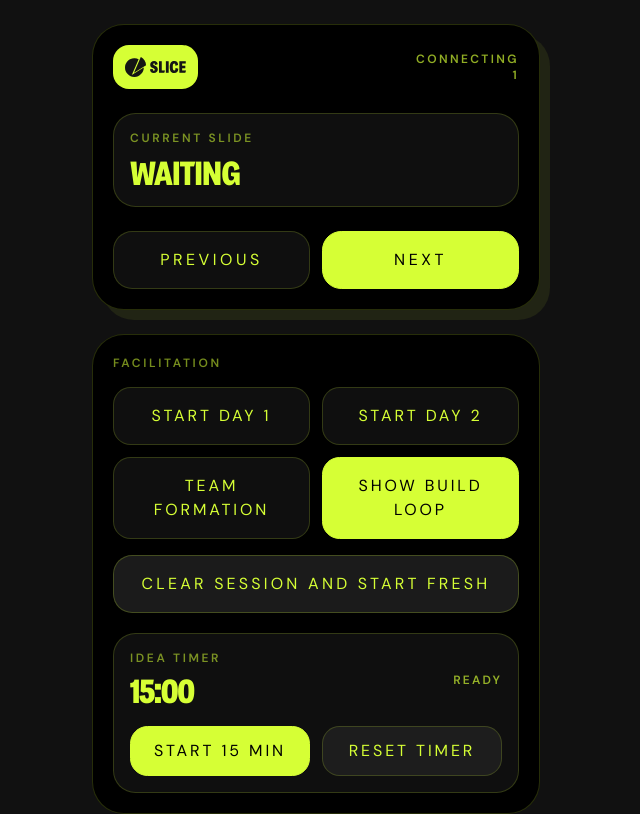
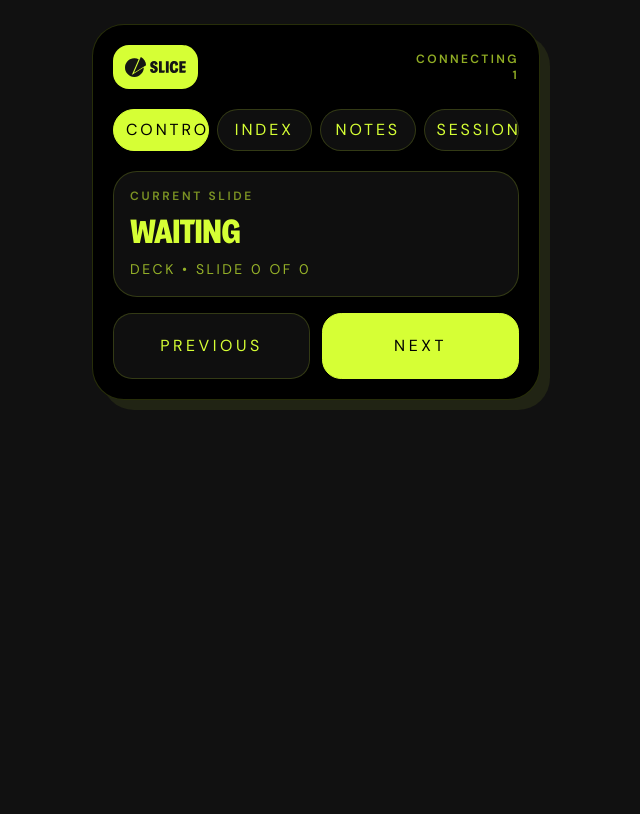
Before and after one commit to kierancrown/slice-hackathon, a Next.js app: page /remote/1 in a window 1280 px wide. Shown: the top 814 px of the page, without its empty margins (324-964 px from the left). Built offline with nearby package versions, Linux system fonts and the light colour scheme.

Commit message:
Enhance Remote Page Client and Build Loop View with Screen Management and Presenter Cues

```diff
--- a/app/remote/[code]/remote-page-client.tsx
+++ b/app/remote/[code]/remote-page-client.tsx
@@ -17,6 +17,8 @@ type RemotePageClientProps = {
   token: string;
 };
 
+type RemoteScreen = "controls" | "index" | "notes" | "session";
+
 function formatRemaining(timer: RealtimeFacilitationTimerState | null, now: number) {
   if (!timer?.startedAt || timer.status !== "running") {
     return "15:00";
@@ -34,6 +36,7 @@ export function RemotePageClient({ code, token }: RemotePageClientProps) {
   const [error, setError] = useState<string | null>(null);
   const [reconnectNonce, setReconnectNonce] = useState(0);
   const [now, setNow] = useState(() => Date.now());
+  const [screen, setScreen] = useState<RemoteScreen>("controls");
 
   const socketRef = useRef<WebSocket | null>(null);
   const reconnectTimerRef = useRef<number | null>(null);
@@ -162,6 +165,7 @@ export function RemotePageClient({ code, token }: RemotePageClientProps) {
   const facilitationTimerLabel = formatRemaining(facilitationTimer, now);
   const facilitationTimerActive =
     facilitationTimer?.status === "running" && facilitationTimer.slideId === "team-formation";
+  const isBuildLoopMode = sessionState?.displayMode === "build-loop";
 
   const send = (message: ClientMessage) => {
     const socket = socketRef.current;
@@ -211,7 +215,7 @@ export function RemotePageClient({ code, token }: RemotePageClientProps) {
     });
   };
 
-  const reset = () => {
+  const resetQuiz = () => {
     if (!currentQuiz) {
       return;
     }
@@ -254,9 +258,47 @@ export function RemotePageClient({ code, token }: RemotePageClientProps) {
     });
   };
 
+  const showSlides = () => {
+    send({
+      type: "display_mode_set",
+      mode: "slides",
+      presenterSecret: token,
+    });
+  };
+
+  const contextualActionLabel = isBuildLoopMode
+    ? "Return to slides"
+    : currentQuiz
+      ? "Reveal answer"
+      : currentSlide?.id === "team-formation"
+        ? facilitationTimerActive
+          ? "Reset timer"
+          : "Start 15 min timer"
+        : null;
+
+  const runContextualAction = () => {
+    if (isBuildLoopMode) {
+      showSlides();
+      return;
+    }
+
+    if (currentQuiz) {
+      reveal();
+      return;
+    }
+
+    if (currentSlide?.id === "team-formation") {
+      if (facilitationTimerActive) {
+        resetIdeaTimer();
+      } else {
+        startIdeaTimer();
+      }
+    }
+  };
+
   return (
     <main className="min-h-screen bg-[#111111] px-5 py-6 text-[#d6ff35]">
-      <div className="mx-auto max-w-md space-y-6">
+      <div className="mx-auto max-w-md space-y-5">
         <div className="rounded-[2rem] border border-[#d6ff35]/18 bg-black px-5 py-5 shadow-[10px_10px_0_rgba(214,255,53,0.08)]">
           <div className="flex items-center justify-between gap-4">
             <div className="rounded-[1rem] bg-[#d6ff35] px-3 py-3">
@@ -274,75 +316,212 @@ export function RemotePageClient({ code, token }: RemotePageClientProps) {
             </div>
           </div>
 
-          <div className="mt-6 rounded-[1.4rem] border border-[#d6ff35]/18 bg-white/6 px-4 py-4">
-            <p className="text-xs font-semibold uppercase tracking-[0.22em] text-[#d6ff35]/55">
-              Current slide
-            </p>
-            <p className="mt-3 font-display text-4xl uppercase leading-[0.9] tracking-[-0.02em]">
-              {currentSlide?.title ?? "Waiting"}
-            </p>
-            {currentSlide ? (
-              <p className="mt-3 text-sm uppercase tracking-[0.18em] text-[#d6ff35]/68">
-                {currentDeck?.title ?? "Deck"} • Slide {currentIndex + 1} of{" "}
-                {currentDeck?.slides.length ?? 0}
-              </p>
-            ) : null}
-            {error ? <p className="mt-3 text-sm text-[#d6ff35]/78">{error}</p> : null}
+          <div className="mt-5 grid grid-cols-4 gap-2">
+            {([
+              ["controls", "Controls"],
+              ["index", "Index"],
+              ["notes", "Notes"],
+              ["session", "Session"],
+            ] as Array<[RemoteScreen, string]>).map(([value, label]) => (
+              <button
+                key={value}
+                type="button"
+                onClick={() => setScreen(value)}
+                className={`rounded-full border px-3 py-2 text-xs font-semibold uppercase tracking-[0.18em] ${
+                  screen === value
+                    ? "border-[#d6ff35] bg-[#d6ff35] text-black"
+                    : "border-[#d6ff35]/18 bg-white/6 text-[#d6ff35]"
+                }`}
+              >
+                {label}
+              </button>
+            ))}
           </div>
 
-          {currentSlide?.speakerNotes ? (
-            <div className="mt-6 rounded-[1.4rem] border border-[#d6ff35]/18 bg-[#d6ff35] px-4 py-4 text-black">
-              <p className="text-xs font-semibold uppercase tracking-[0.22em] text-black/55">
-                Speaker notes
-              </p>
-              <p className="mt-3 text-sm leading-relaxed text-black/82">
-                {currentSlide.speakerNotes}
-              </p>
+          {error ? (
+            <div className="mt-4 rounded-[1.2rem] border border-[#d6ff35]/18 bg-white/6 px-4 py-4 text-sm leading-relaxed text-[#d6ff35]/82">
+              {error}
             </div>
           ) : null}
 
-          <div className="mt-6 grid grid-cols-2 gap-3">
+          {screen === "controls" ? (
+            <div className="mt-5 space-y-4">
+              <div className="rounded-[1.5rem] border border-[#d6ff35]/18 bg-white/6 px-4 py-4">
+                <p className="text-xs font-semibold uppercase tracking-[0.22em] text-[#d6ff35]/55">
+                  Current {isBuildLoopMode ? "mode" : "slide"}
+                </p>
+                <p className="mt-3 font-display text-4xl uppercase leading-[0.9] tracking-[-0.02em]">
+                  {isBuildLoopMode ? "Build loop" : currentSlide?.title ?? "Waiting"}
+                </p>
+                <p className="mt-3 text-sm uppercase tracking-[0.18em] text-[#d6ff35]/68">
+                  {isBuildLoopMode
+                    ? "Projector is showing the build loop"
+                    : `${currentDeck?.title ?? "Deck"} • Slide ${currentIndex + 1} of ${currentDeck?.slides.length ?? 0}`}
+                </p>
+              </div>
+
+              <div className="grid grid-cols-2 gap-3">
                 <button
                   type="button"
                   onClick={() => move(-1)}
-              className="rounded-[1.2rem] border border-[#d6ff35]/18 bg-white/6 px-4 py-4 text-sm font-semibold uppercase tracking-[0.22em]"
+                  disabled={isBuildLoopMode}
+                  className="rounded-[1.2rem] border border-[#d6ff35]/18 bg-white/6 px-4 py-5 text-sm font-semibold uppercase tracking-[0.22em] disabled:opacity-40"
                 >
                   Previous
                 </button>
                 <button
                   type="button"
                   onClick={() => move(1)}
-              className="rounded-[1.2rem] border border-[#d6ff35] bg-[#d6ff35] px-4 py-4 text-sm font-semibold uppercase tracking-[0.22em] text-black"
+                  disabled={isBuildLoopMode}
+                  className="rounded-[1.2rem] border border-[#d6ff35] bg-[#d6ff35] px-4 py-5 text-sm font-semibold uppercase tracking-[0.22em] text-black disabled:opacity-40"
                 >
                   Next
                 </button>
               </div>
 
-          {currentQuiz ? (
-            <div className="mt-6 space-y-3">
+              {contextualActionLabel ? (
                 <button
                   type="button"
-                onClick={reveal}
-                className="w-full rounded-[1.2rem] border border-[#d6ff35] bg-[#d6ff35] px-4 py-4 text-sm font-semibold uppercase tracking-[0.22em] text-black"
+                  onClick={runContextualAction}
+                  className="w-full rounded-[1.3rem] border border-[#d6ff35] bg-[#d6ff35] px-4 py-4 text-sm font-semibold uppercase tracking-[0.2em] text-black"
                 >
-                Reveal answer
+                  {contextualActionLabel}
                 </button>
+              ) : null}
+
+              {currentQuiz ? (
                 <button
                   type="button"
-                onClick={reset}
-                className="w-full rounded-[1.2rem] border border-[#d6ff35]/18 bg-white/6 px-4 py-4 text-sm font-semibold uppercase tracking-[0.22em]"
+                  onClick={resetQuiz}
+                  className="w-full rounded-[1.2rem] border border-[#d6ff35]/18 bg-white/6 px-4 py-4 text-sm font-semibold uppercase tracking-[0.2em]"
                 >
                   Reset question
                 </button>
+              ) : null}
+
+              {currentSlide?.id === "team-formation" ? (
+                <div className="rounded-[1.4rem] border border-[#d6ff35]/18 bg-white/6 px-4 py-4">
+                  <div className="flex items-center justify-between gap-3">
+                    <div>
+                      <p className="text-xs font-semibold uppercase tracking-[0.2em] text-[#d6ff35]/55">
+                        Idea timer
+                      </p>
+                      <p className="mt-2 font-display text-3xl uppercase leading-none tracking-[-0.04em]">
+                        {facilitationTimerLabel}
+                      </p>
+                    </div>
+                    <p className="text-xs font-semibold uppercase tracking-[0.18em] text-[#d6ff35]/68">
+                      {facilitationTimerActive ? "Running" : "Ready"}
+                    </p>
+                  </div>
                 </div>
               ) : null}
             </div>
+          ) : null}
 
-        <section className="rounded-[2rem] border border-[#d6ff35]/18 bg-black px-5 py-5">
+          {screen === "index" ? (
+            <div className="mt-5 space-y-4">
+              {decks.map((deck) => (
+                <div
+                  key={deck.id}
+                  className="rounded-[1.4rem] border border-[#d6ff35]/18 bg-white/6 px-4 py-4"
+                >
+                  <div className="flex items-center justify-between gap-3">
+                    <div>
+                      <p className="font-display text-2xl uppercase leading-none tracking-[-0.04em]">
+                        {deck.title}
+                      </p>
+                      <p className="mt-1 text-xs uppercase tracking-[0.18em] text-[#d6ff35]/58">
+                        {deck.id}
+                      </p>
+                    </div>
+                    <button
+                      type="button"
+                      onClick={() => jumpToSlide(deck.slides[0].id)}
+                      className="rounded-full border border-[#d6ff35]/18 px-3 py-2 text-xs font-semibold uppercase tracking-[0.18em]"
+                    >
+                      Open
+                    </button>
+                  </div>
+
+                  <div className="mt-4 grid gap-2">
+                    {deck.slides.map((slide, index) => {
+                      const active = slide.id === currentSlide?.id && !isBuildLoopMode;
+
+                      return (
+                        <button
+                          key={slide.id}
+                          type="button"
+                          onClick={() => jumpToSlide(slide.id)}
+                          className={`rounded-[1rem] border px-3 py-3 text-left transition ${
+                            active
+                              ? "border-[#d6ff35] bg-[#d6ff35] text-black"
+                              : "border-[#d6ff35]/18 bg-black/25 text-[#d6ff35]"
+                          }`}
+                        >
+                          <p className="text-[11px] font-semibold uppercase tracking-[0.2em] opacity-60">
+                            {String(index + 1).padStart(2, "0")}
+                          </p>
+                          <p className="mt-2 text-sm leading-snug">{slide.title}</p>
+                        </button>
+                      );
+                    })}
+                  </div>
+                </div>
+              ))}
+            </div>
+          ) : null}
+
+          {screen === "notes" ? (
+            <div className="mt-5 space-y-4">
+              <div className="rounded-[1.4rem] border border-[#d6ff35]/18 bg-white/6 px-4 py-4">
                 <p className="text-xs font-semibold uppercase tracking-[0.22em] text-[#d6ff35]/55">
-            Facilitation
+                  Current slide
                 </p>
-          <div className="mt-4 grid grid-cols-2 gap-3">
+                <p className="mt-3 font-display text-3xl uppercase leading-[0.92] tracking-[-0.03em]">
+                  {currentSlide?.title ?? "Waiting"}
+                </p>
+                <p className="mt-3 text-sm uppercase tracking-[0.18em] text-[#d6ff35]/68">
+                  {currentSlide?.id ?? "No active slide"}
+                </p>
+              </div>
+
+              <div className="rounded-[1.4rem] border border-[#d6ff35] bg-[#d6ff35] px-4 py-4 text-black">
+                <p className="text-xs font-semibold uppercase tracking-[0.22em] text-black/55">
+                  Presenter cue
+                </p>
+                <p className="mt-3 text-lg leading-snug text-black/84">
+                  {currentSlide?.presenterCue ??
+                    "No short cue yet. Add a presenter cue when you want a fast facilitation prompt here."}
+                </p>
+              </div>
+
+              <div className="rounded-[1.4rem] border border-[#d6ff35]/18 bg-white/6 px-4 py-4">
+                <p className="text-xs font-semibold uppercase tracking-[0.22em] text-[#d6ff35]/55">
+                  Full notes
+                </p>
+                <p className="mt-3 text-base leading-relaxed text-[#d6ff35]/84">
+                  {currentSlide?.speakerNotes ??
+                    "No speaker notes on this slide yet. Add notes here if you want the remote to be more useful during facilitation."}
+                </p>
+              </div>
+
+              {currentQuiz ? (
+                <div className="rounded-[1.4rem] border border-[#d6ff35]/18 bg-white/6 px-4 py-4">
+                  <p className="text-xs font-semibold uppercase tracking-[0.22em] text-[#d6ff35]/55">
+                    Quiz answer
+                  </p>
+                  <p className="mt-3 text-sm leading-relaxed text-[#d6ff35]/82">
+                    Correct answer: {currentQuiz.correctAnswer}. {currentQuiz.correctConcept}
+                  </p>
+                </div>
+              ) : null}
+            </div>
+          ) : null}
+
+          {screen === "session" ? (
+            <div className="mt-5 space-y-4">
+              <div className="grid grid-cols-2 gap-3">
                 <button
                   type="button"
                   onClick={() => jumpToSlide("opening")}
@@ -366,22 +545,14 @@ export function RemotePageClient({ code, token }: RemotePageClientProps) {
                 </button>
                 <button
                   type="button"
-              onClick={showBuildLoop}
+                  onClick={isBuildLoopMode ? showSlides : showBuildLoop}
                   className="rounded-[1.1rem] border border-[#d6ff35] bg-[#d6ff35] px-3 py-4 text-center text-sm font-semibold uppercase tracking-[0.18em] text-black"
                 >
-              Show build loop
+                  {isBuildLoopMode ? "Back to slides" : "Show build loop"}
                 </button>
               </div>
 
-          <button
-            type="button"
-            onClick={resetSession}
-            className="mt-4 w-full rounded-[1.2rem] border border-[#d6ff35]/22 bg-[#1b1b1b] px-4 py-4 text-sm font-semibold uppercase tracking-[0.2em] text-[#d6ff35] transition hover:border-[#d6ff35] hover:bg-white/6"
-          >
-            Clear session and start fresh
-          </button>
-
-          <div className="mt-5 rounded-[1.4rem] border border-[#d6ff35]/18 bg-white/6 px-4 py-4">
+              <div className="rounded-[1.4rem] border border-[#d6ff35]/18 bg-white/6 px-4 py-4">
                 <div className="flex items-center justify-between gap-4">
                   <div>
                     <p className="text-xs font-semibold uppercase tracking-[0.22em] text-[#d6ff35]/55">
@@ -412,60 +583,17 @@ export function RemotePageClient({ code, token }: RemotePageClientProps) {
                   </button>
                 </div>
               </div>
-        </section>
 
-        <section className="rounded-[2rem] border border-[#d6ff35]/18 bg-black px-5 py-5">
-          <p className="text-xs font-semibold uppercase tracking-[0.22em] text-[#d6ff35]/55">
-            Deck menu
-          </p>
-          <div className="mt-4 space-y-5">
-            {decks.map((deck) => (
-              <div key={deck.id} className="rounded-[1.4rem] border border-[#d6ff35]/18 bg-white/6 px-4 py-4">
-                <div className="flex items-center justify-between gap-3">
-                  <div>
-                    <p className="font-display text-2xl uppercase leading-none tracking-[-0.04em]">
-                      {deck.title}
-                    </p>
-                    <p className="mt-1 text-xs uppercase tracking-[0.18em] text-[#d6ff35]/58">
-                      {deck.id}
-                    </p>
-                  </div>
               <button
                 type="button"
-                    onClick={() => jumpToSlide(deck.slides[0].id)}
-                    className="rounded-full border border-[#d6ff35]/18 px-3 py-2 text-xs font-semibold uppercase tracking-[0.18em]"
+                onClick={resetSession}
+                className="w-full rounded-[1.2rem] border border-[#d6ff35]/22 bg-[#1b1b1b] px-4 py-4 text-sm font-semibold uppercase tracking-[0.2em] text-[#d6ff35] transition hover:border-[#d6ff35] hover:bg-white/6"
               >
-                    Open
+                Clear session and start fresh
               </button>
             </div>
-
-                <div className="mt-4 grid gap-2">
-                  {deck.slides.map((slide, index) => {
-                    const active = slide.id === currentSlide?.id;
-
-                    return (
-                      <button
-                        key={slide.id}
-                        type="button"
-                        onClick={() => jumpToSlide(slide.id)}
-                        className={`rounded-[1rem] border px-3 py-3 text-left transition ${
-                          active
-                            ? "border-[#d6ff35] bg-[#d6ff35] text-black"
-                            : "border-[#d6ff35]/18 bg-black/25 text-[#d6ff35]"
-                        }`}
-                      >
-                        <p className="text-[11px] font-semibold uppercase tracking-[0.2em] opacity-60">
-                          {String(index + 1).padStart(2, "0")}
-                        </p>
-                        <p className="mt-2 text-sm leading-snug">{slide.title}</p>
-                      </button>
-                    );
-                  })}
+          ) : null}
         </div>
-              </div>
-            ))}
-          </div>
-        </section>
       </div>
     </main>
   );
--- a/components/presentation/types.ts
+++ b/components/presentation/types.ts
@@ -6,6 +6,7 @@ export type BaseSlide = {
   id: string;
   title: string;
   eyebrow?: string;
+  presenterCue?: string;
   speakerNotes?: string;
   theme?: SlideTheme;
 };
```
Also changed, not shown: components/presentation/build-loop-view.tsx (+15 -11 lines), components/presentation/slide-renderer.tsx (+12 -9 lines), data/slides.ts (+10 -0 lines). Lines whose indentation alone changed are shown as unchanged.
